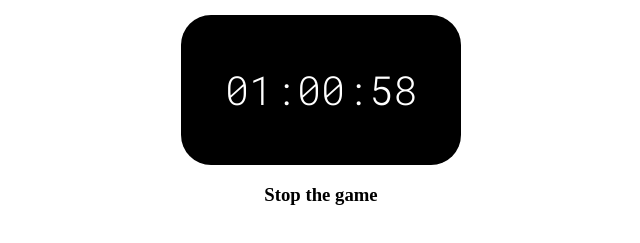
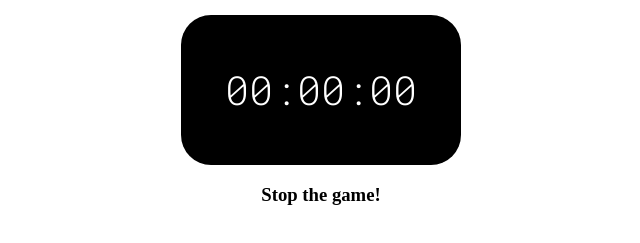
Before and after one commit to lauraportillo/react-countdown-timer, a React (Create React App) app: page / in a window 1280 px wide. Shown: the part 143-386 px from the top of the page, without its empty margins (319-959 px from the left). Built offline with nearby package versions, Linux system fonts and the light colour scheme.

Commit message:
add message when time is over

```diff
--- a/src/components/App.js
+++ b/src/components/App.js
@@ -7,10 +7,10 @@ import '../stylesheets/App.scss';
 
 const App = () => {
   //state
-  const [hours, setHours] = useState(1);
-  const [minutes, setMinutes] = useState(1);
+  const [hours, setHours] = useState(0);
+  const [minutes, setMinutes] = useState(0);
   const [seconds, setSeconds] = useState(3);
-  const [message] = useState('Stop the game');
+  const [displayMessage, setDisplayMessage] = useState(false);
 
   //useEffect
   useEffect(() => {
@@ -29,15 +29,24 @@ const App = () => {
             setHours(hours - 1);
           }
         }
+        if (hours === 0 && minutes === 0 && seconds === 0) {
+          setDisplayMessage(true);
+        }
       } else {
         setSeconds(seconds - 1);
       }
     }, 1000);
   }, [seconds, minutes]);
 
+  // const handleMessage = () => {
+  //   if (hours === 0 && minutes === 0 && seconds === 0) {
+  //     return message;
+  //   }
+  // };
+
   return (
     <div className="app">
-      <Timer seconds={seconds} minutes={minutes} hours={hours} message={message} />
+      <Timer seconds={seconds} minutes={minutes} hours={hours} displayMessage={displayMessage} />
     </div>
   );
 };
--- a/src/components/Timer.js
+++ b/src/components/Timer.js
@@ -2,6 +2,9 @@
 import '../stylesheets/Timer.scss';
 
 const Timer = (props) => {
+  // const handleMessage = () => {
+  //   props.handleMessage();
+  // };
   return (
     <div className="container">
       <h1 className="container__title">Countdown timer </h1>
@@ -12,7 +15,7 @@ const Timer = (props) => {
           {props.seconds.toString().padStart(2, '0')}
         </div>
       </div>
-      <h3>{props.message}</h3>
+      <h3>{props.displayMessage && <span>Stop the game!</span>}</h3>
     </div>
   );
 };
```
